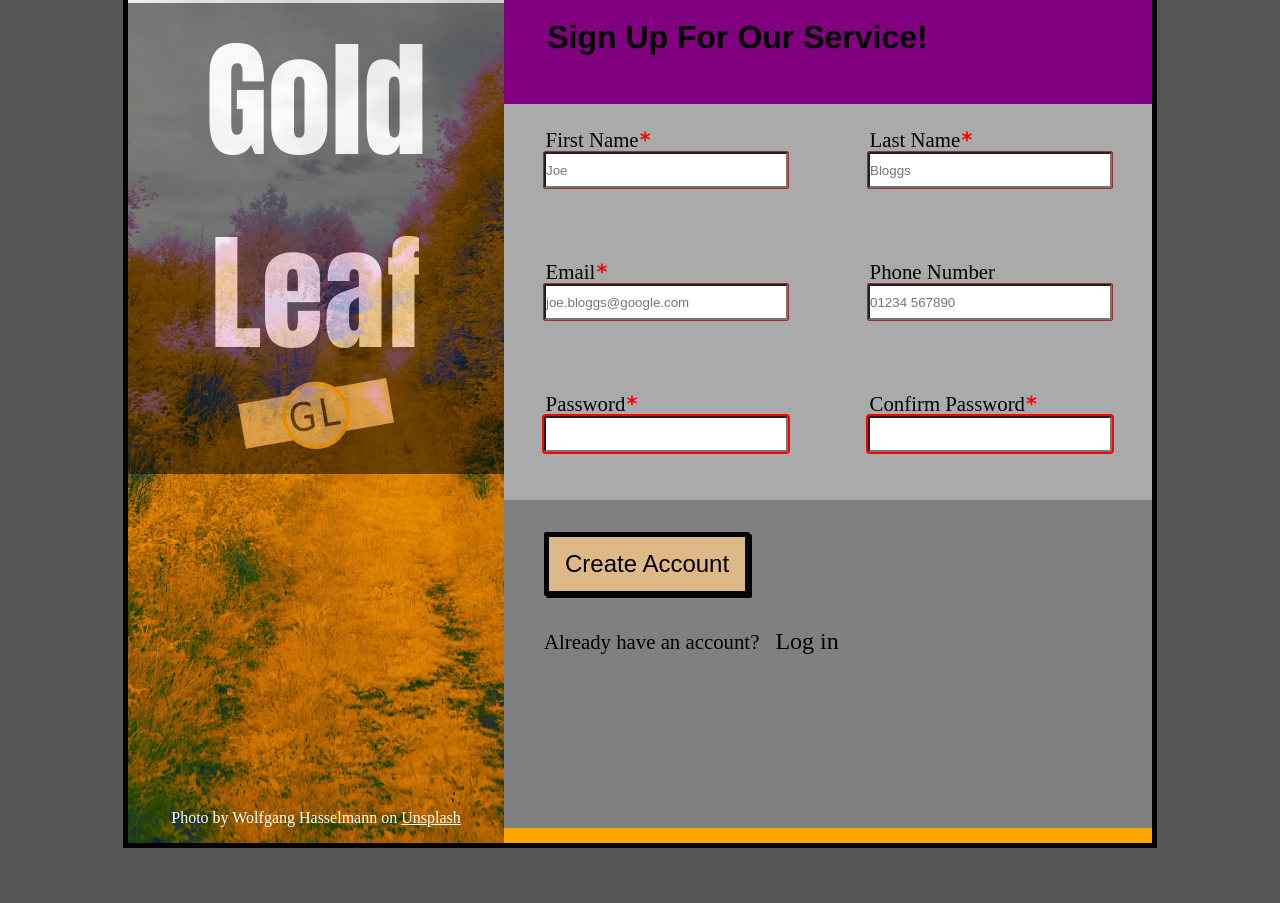
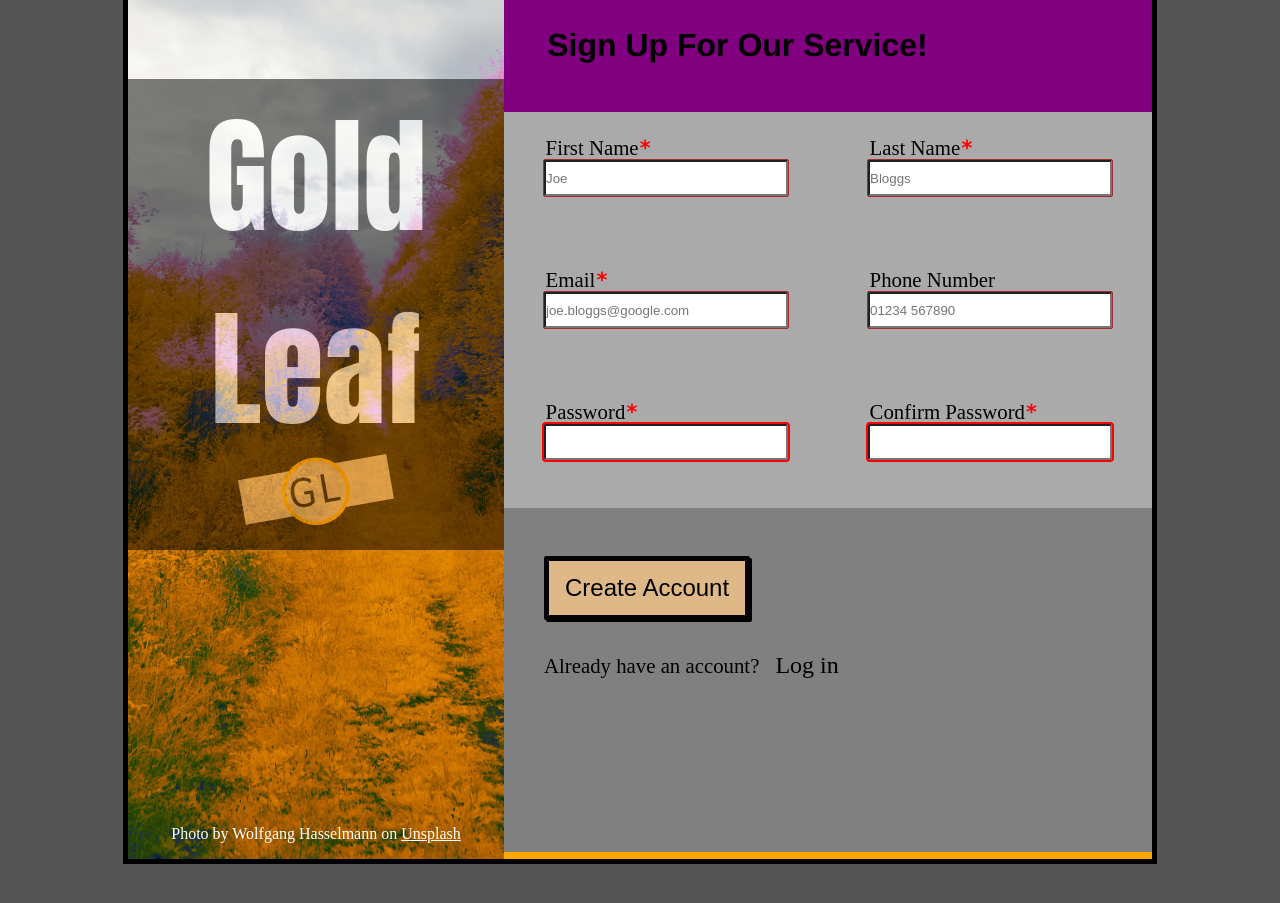
Before and after one commit to MKMaths22/SignUpForm, a plain HTML site: page index.html in a window 1280 px wide. Shown: the part 421-1324 px from the top of the page. Drawn offline with Linux system fonts and the light colour scheme.

Commit message:
Fix height of actualpage and alter margin/padding on lowerdiv

```diff
--- a/styles.css
+++ b/styles.css
@@ -42,7 +42,7 @@ img {
 
 #banner {
   position: absolute;
-  top: 30%;
+  top: 35%;
   left: 0%;
   z-index: 1;
   width: 100%;
@@ -84,8 +84,10 @@ div.actualpage {
   display: flex;
   flex-direction: row;
   width: clamp(850px, 80%, 1600px);
-  margin-top: 5%;
-  margin-bottom: 9%;
+  height: 75rem;
+  margin-top: 5rem;
+  margin-bottom: 5rem;
+  overflow: hidden;
   z-index: 1;
   outline: 5px solid black;
 }
@@ -149,7 +151,8 @@ div.pword2 {
   gap: 2rem;
   padding-left: 2.5rem;
   padding-bottom: 10.8rem;
-  padding-top: 2rem;
+  padding-top: 3rem;
+  margin-bottom: 0;
 }
 
 li > div {
```
